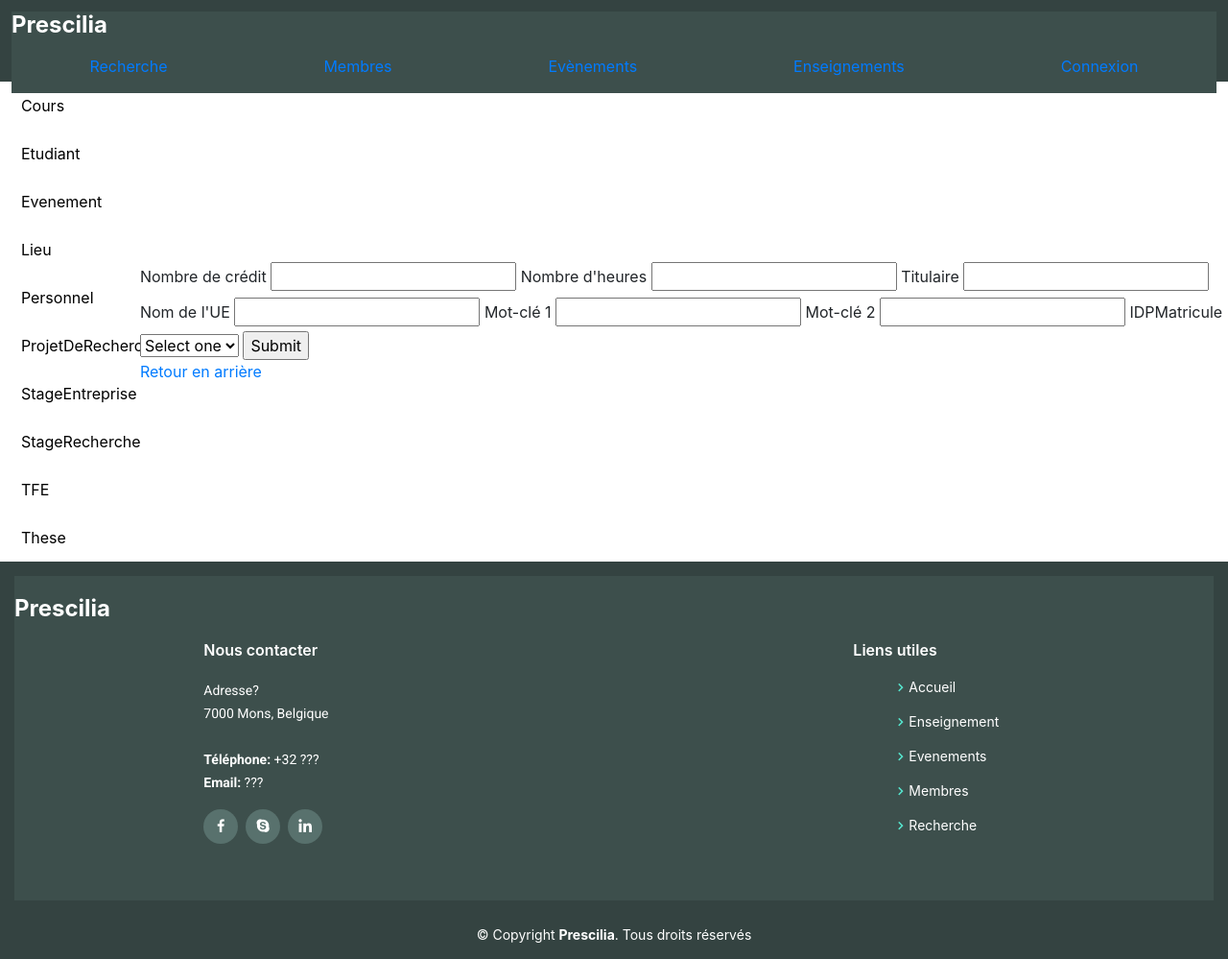
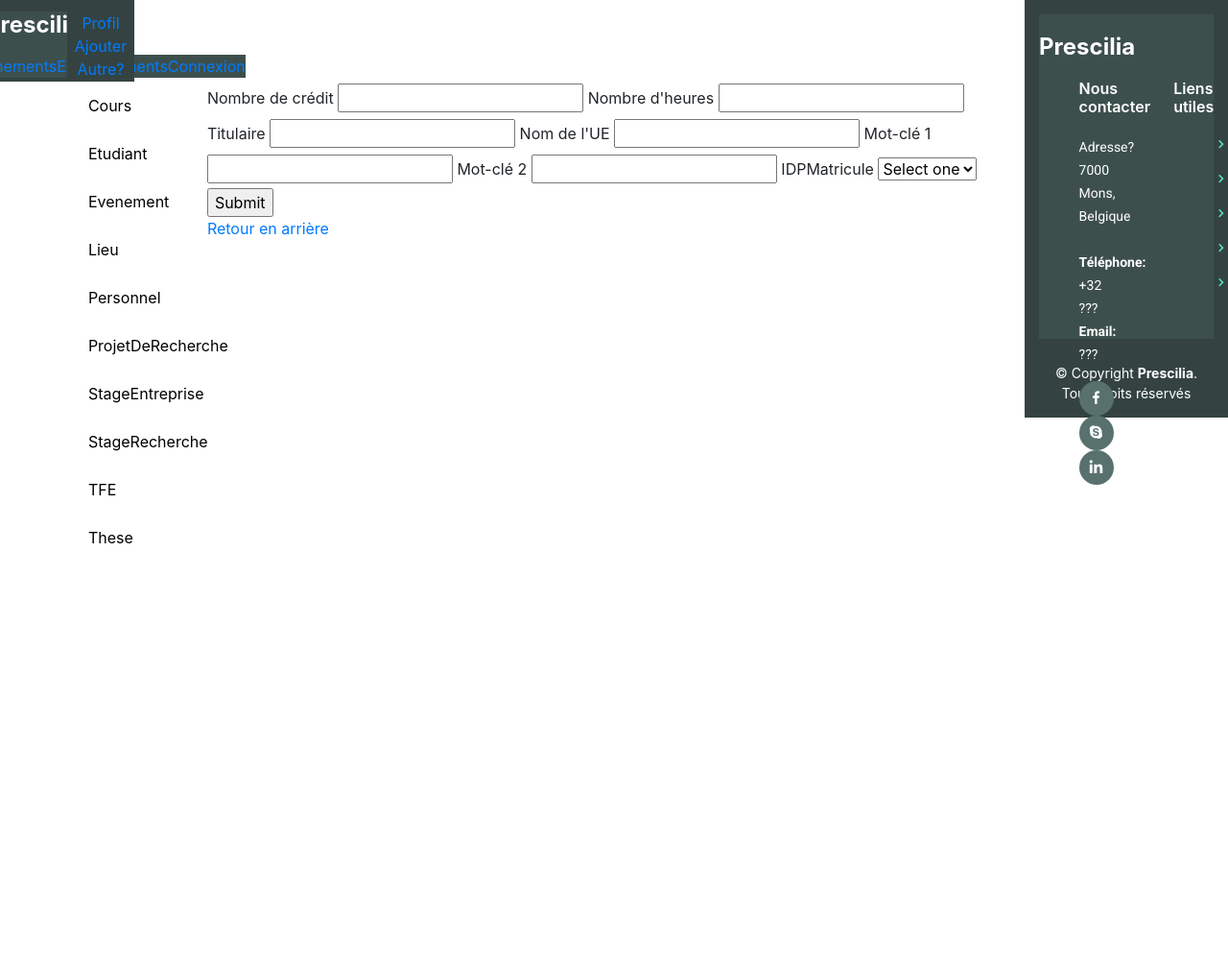
Before and after one commit to Tanguyvans/PRECILIA, a PHP site: the page made by MainPages/Ajout.php in a window 1280 px wide; the page is wider, and only the part inside the window is pictured. Shown: that part at 96% size. After the commit the page ends 566 px from the top of that part, so only its background shows below. Run offline with PHP 8.4, Linux system fonts and the light colour scheme; data that the repository does not hold is empty; some libraries are stand-ins or nearby versions.

Commit message:
toolbar.2

```diff
--- a/MainPages/Ajout.php
+++ b/MainPages/Ajout.php
@@ -12,8 +12,24 @@
 Description de la page
 =============================================-->
  <body>
+
+  <div class="tout">
+
+      <div class="haut">
           <?php include '../templates/header.php' ?>
+      </div>
+
+      <div class="milieu">
+          <div class="toolbar">
+              <?php include '../templates/toolbar.php' ?>
+
+          </div>
+
+
+          <div class="page">
+
               <div class="Ensemble">
+
                 <div class="container-choix-creation">
                     <a href="Ajout.php?f=../Formulaires/createCours">Cours</a>
                     <a href="Ajout.php?f=../Formulaires/createEtudiant">Etudiant</a>
@@ -26,6 +42,7 @@ Description de la page
                     <a href="Ajout.php?f=../Formulaires/createTFE">TFE</a>
                     <a href="Ajout.php?f=../Formulaires/createThese">These</a>
                 </div>
+
                 <div class="php">
                     <?php
                     error_reporting(0);
@@ -33,6 +50,13 @@ Description de la page
                     ?>
                 </div>
               </div>
+          </div>
+      </div>
+
+      <div class="bas">
           <?php include '../templates/footer.php' ?>
+      </div>
+
+  </div>
  </body>
 </html>
--- a/config.php
+++ b/config.php
@@ -2,7 +2,7 @@
 
 $host       = "localhost";
 $username   = "root";
-$password   = "root";
+$password   = "";
 $dbname     = "prescilia";
 $dsn        = "mysql:host=$host;dbname=$dbname";
 
--- a/css/ajout.css
+++ b/css/ajout.css
@@ -1,9 +1,6 @@
 body{
     color:black;
 
-}
-form {
-    display: inline-block;
 }
 .container-choix-creation a{
     min-height:50px;
@@ -17,6 +14,8 @@ form {
 .Ensemble{
     display:flex;
 }
-.php{
-    margin: auto;
+
+.tout{
+
+    display: flex;
 }
--- a/css/pageT.css
+++ b/css/pageT.css
@@ -1,4 +1,21 @@
-.container{
+header {
+    height: 80%;
+    width:70px;
+    background: #344341;
+    text-align: center;
+
+}
+#container.active{
+    height:200px;
+    width:300px
+}
+#container{
+    height:80%;
     display: flex;
     flex-direction: column;
+    justify-content:space-around;
+    align-items: center;
 }
+a{
+    color:#fff;
+}
--- a/templates/Toolbar.php
+++ b/templates/Toolbar.php
@@ -14,14 +14,9 @@
 <body>
 <header id="header">
     <div id="container">
-        <div id="container1">
-            <a href='../MainPages/Accueil.php'> <h1> Prescilia </h1> </a>
-        </div>
-        <nav id="container2">
-            <div class="active"><a href='../MainPages/adresseprofil'>Profil</a></div>
-            <div class="active"><a href='../MainPages/Ajout.php'>Ajouter</a></div>
-            <div class="active"><a href='../MainPages/adresse'>Autre?</a></div>
-        </nav>
+        <div class="active"><a href='../MainPages/adresseprofil'>Profil</a></div>
+        <div class="active"><a href='../MainPages/Ajout.php'>Ajouter</a></div>
+        <div class="active"><a href='../MainPages/adresse'>Autre?</a></div>
     </div>
 </header>
 </body>
```
Also changed, not shown: MainPages/Accueil.php (+9 -0 lines). Lines whose indentation alone changed are shown as unchanged.
